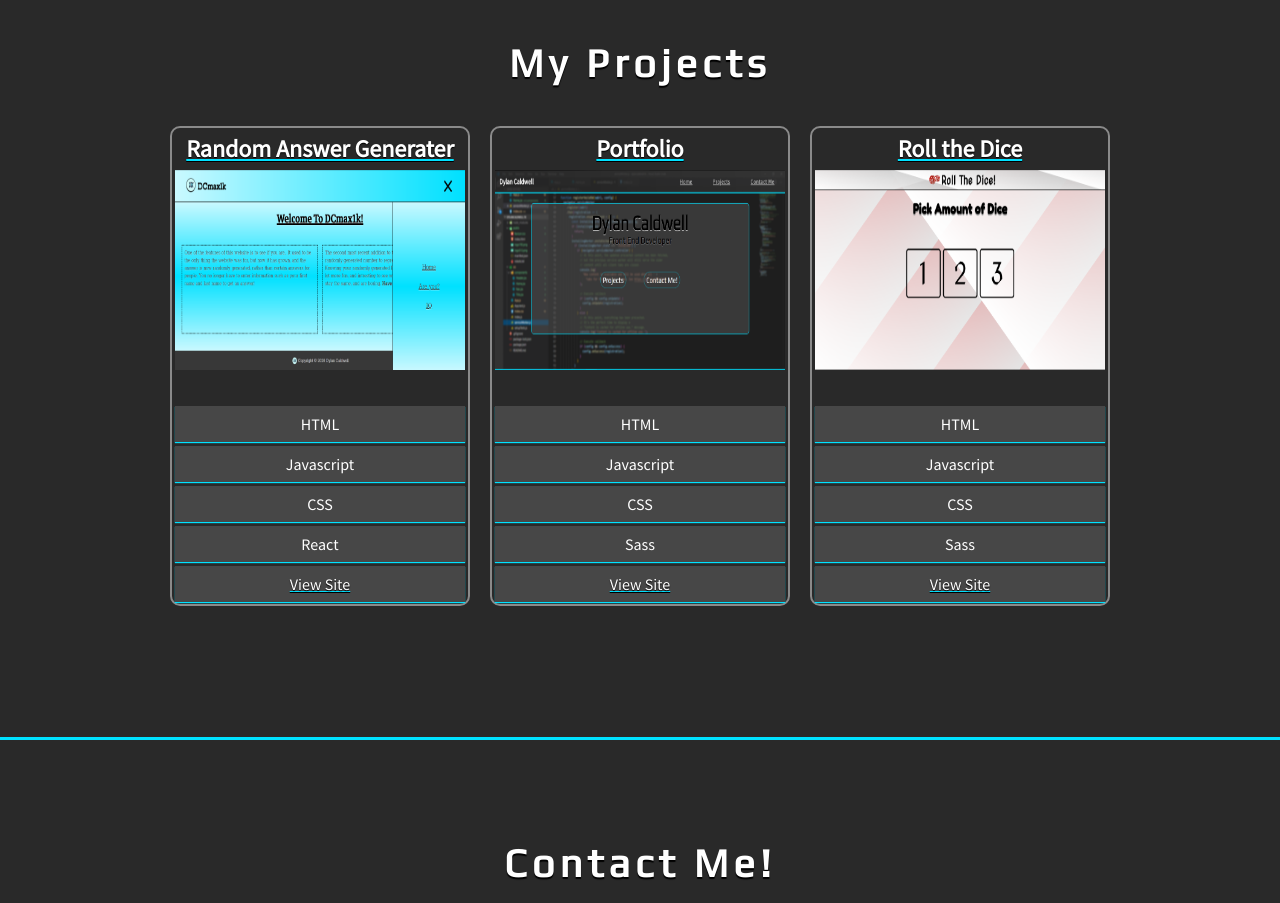
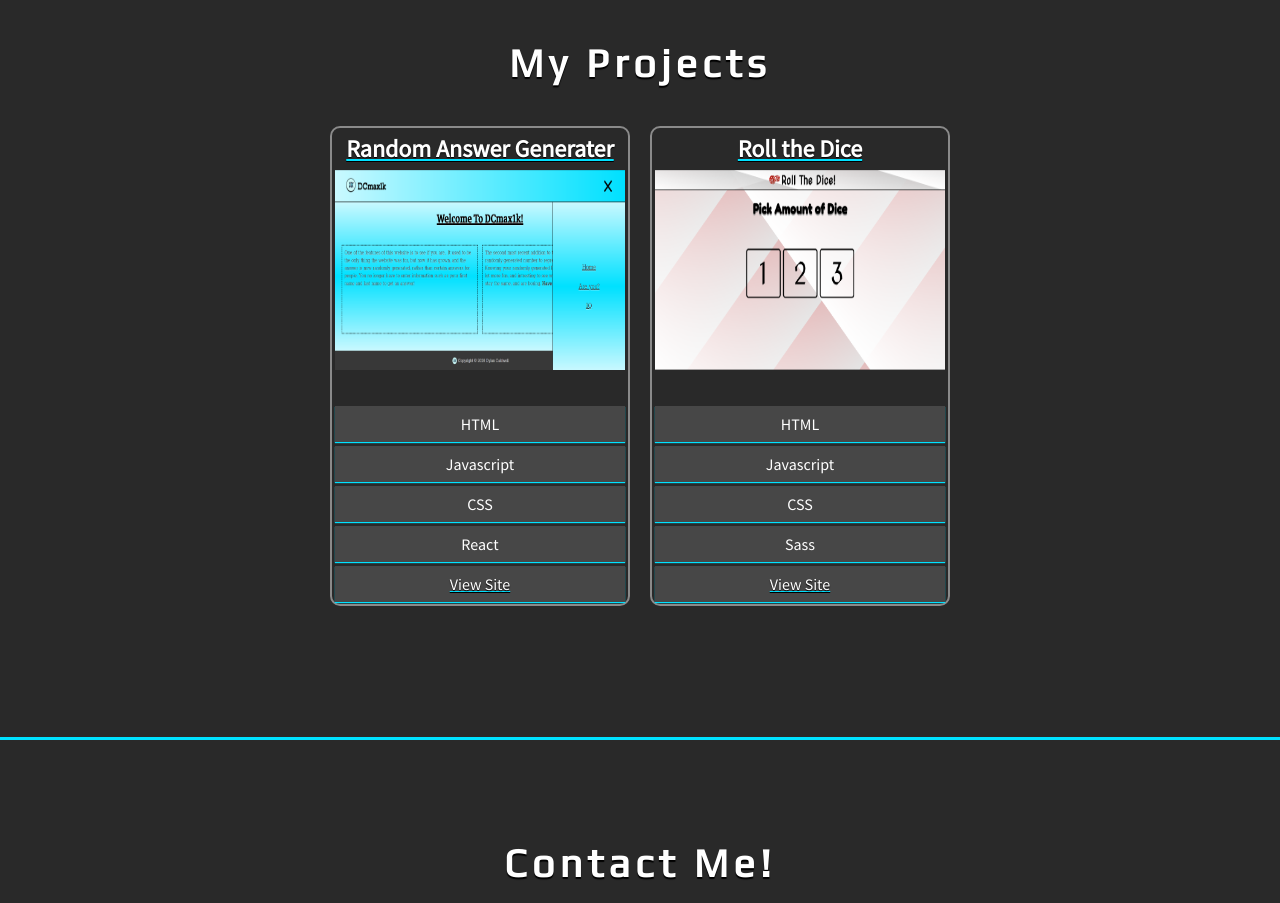
Before and after one commit to DCmax1k/Old-portfolio, a plain HTML site: page index.html in a window 1280 px wide. Shown: the part 860-1763 px from the top of the page. Drawn offline with Linux system fonts and the light colour scheme.

Commit message:
updated projects

```diff
--- a/index.html
+++ b/index.html
@@ -89,21 +89,6 @@
             </div>
           </div>
           <div class="project">
-            <h1>Portfolio</h1>
-            <img src="images/Project2.PNG" alt="https://www.dylancaldwell.tk" />
-            <div class="project-tools">
-              <ul>
-                <li>HTML</li>
-                <li>Javascript</li>
-                <li>CSS</li>
-                <li>Sass</li>
-                <li class="project-link" onclick="secLink()">
-                  View Site
-                </li>
-              </ul>
-            </div>
-          </div>
-          <div class="project">
             <h1>Roll the Dice</h1>
             <img src="images/Project3.PNG" alt="https://www.rolldice.tk" />
             <div class="project-tools">
```
